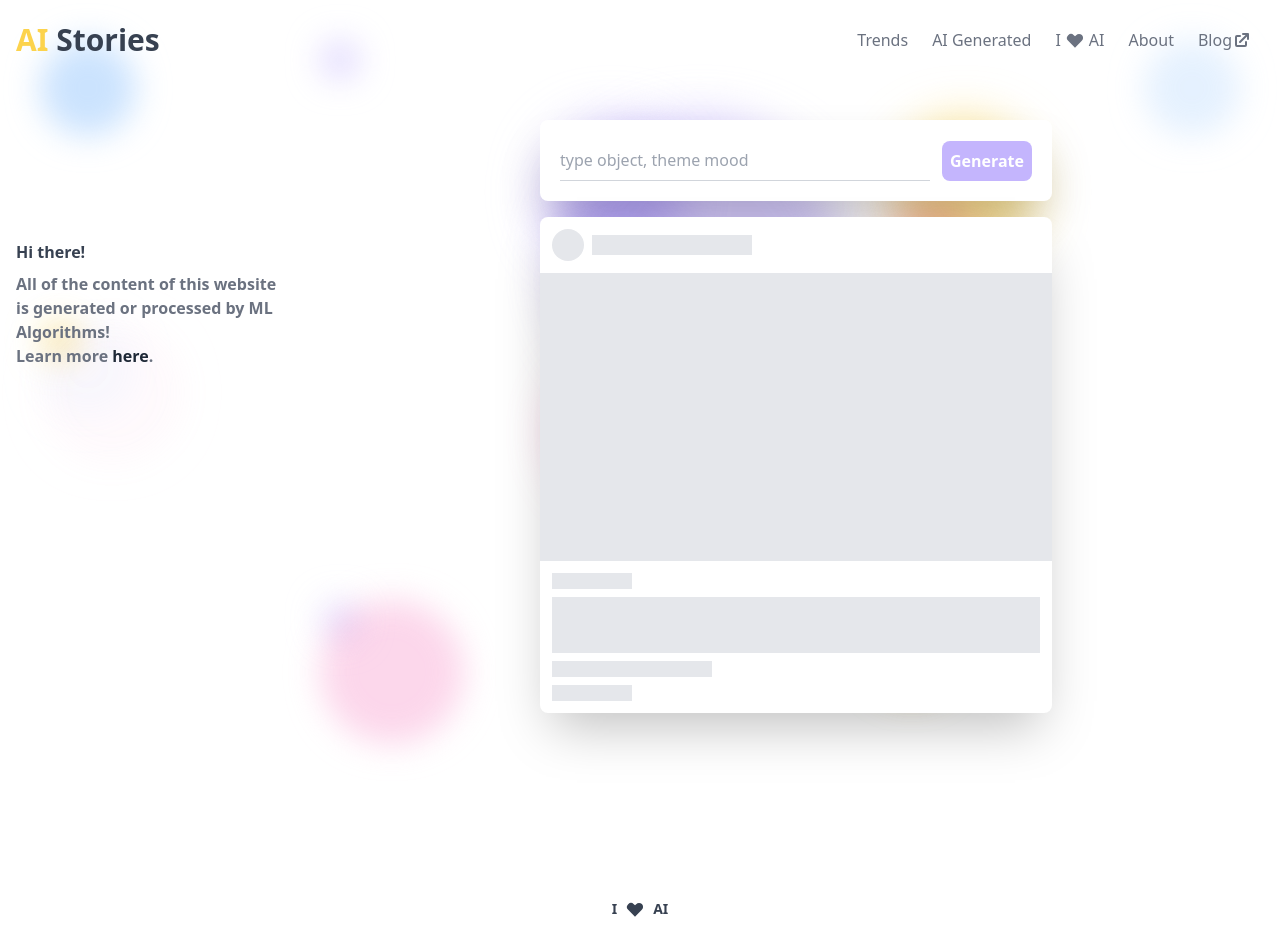
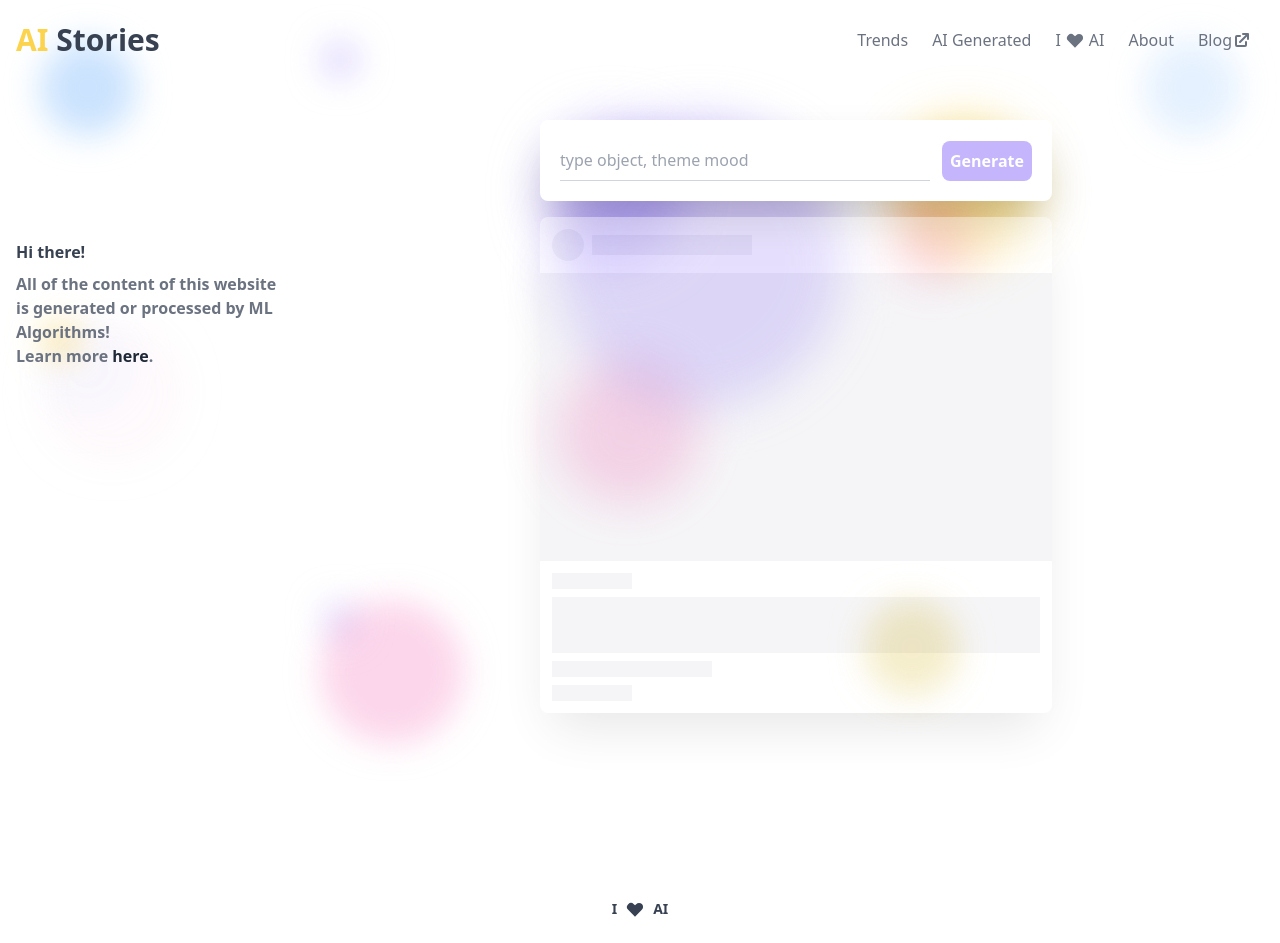
Before and after one commit to bkirova/nextjstrends, a Next.js app: page /generated in a window 1280 px wide. Built offline with nearby package versions, Linux system fonts and the light colour scheme.

Commit message:
fix: card style

```diff
--- a/components/generated/Card.tsx
+++ b/components/generated/Card.tsx
@@ -1,7 +1,7 @@
 export default function Card(props: any) {
 
     return (
-        <div className={`text-gray-600 bg-white ${props.hasMargin ? 'mx-3 mb-10' : ''}  rounded-lg flex flex-col shadow-2xl ${props.isPulsing ? 'animate-pulse opacity-40' : ''}`}>
+    <div className={`text-gray-600 bg-white ${props.hasMargin ? 'mx-3 mb-10' : ''}  rounded-lg flex flex-col shadow-2xl ${props.isPulsing ? 'animate-pulse' : ''} ${!props.item || props.isPulsing ? 'opacity-40' : '' }`}>
             {(function() {
                 if (props.item) {
                     return <div>
```
